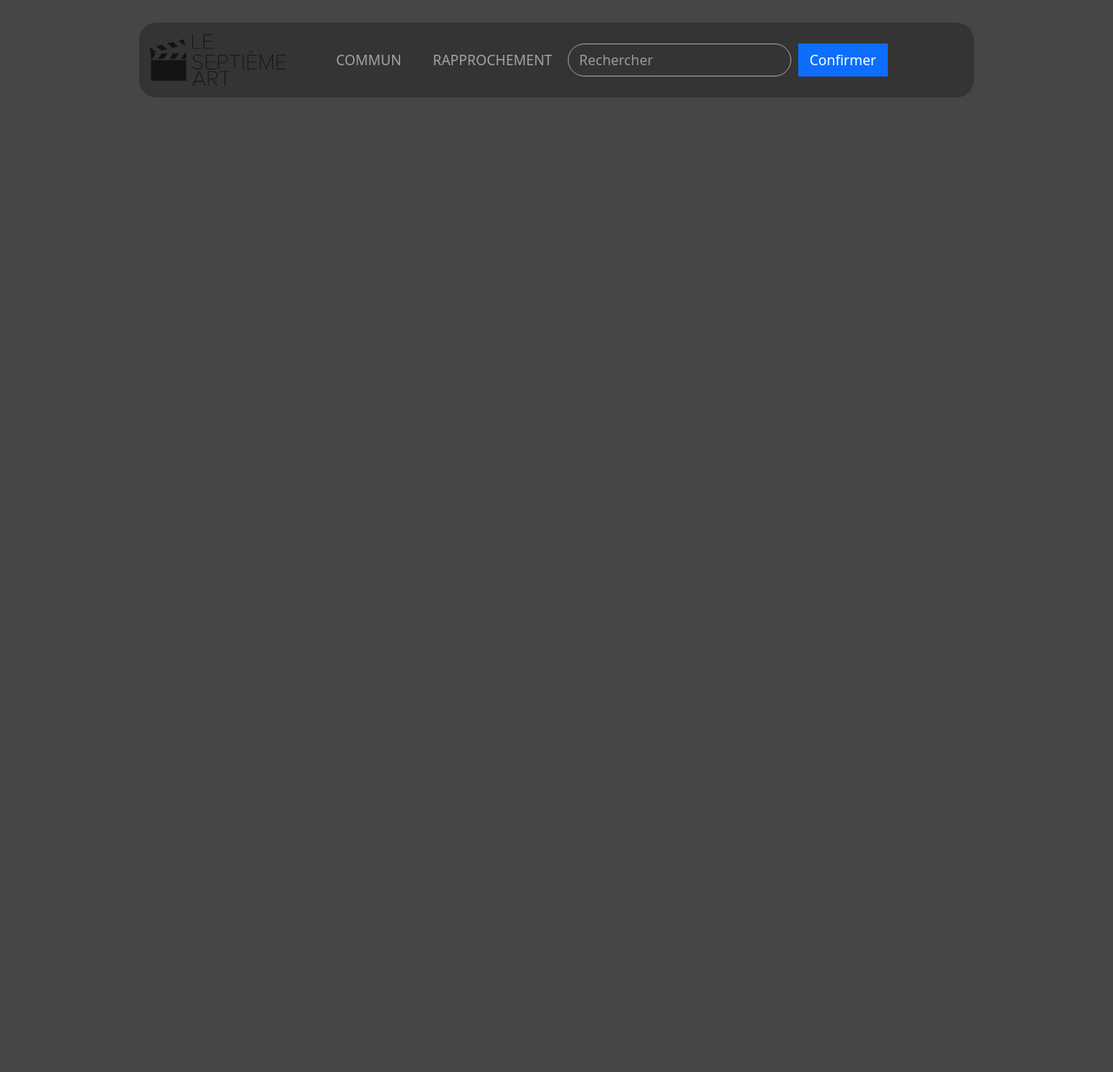
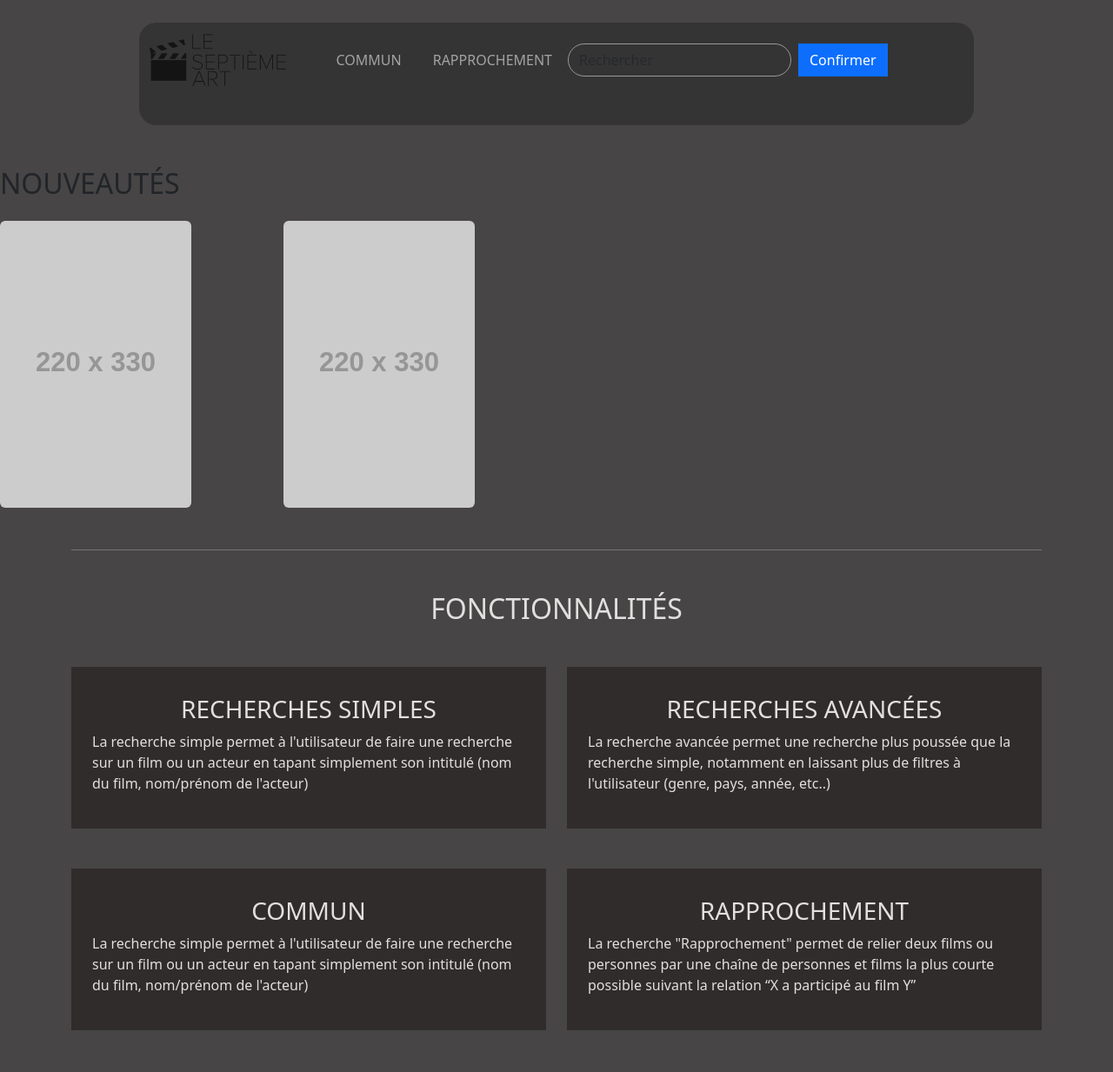
Before and after one commit to YassineLC/SAE301, a PHP site: page / in a window 1280 px wide. Shown: the whole page at 87% size. Before the commit the page ends 112 px from the top, so only its background shows below. Run offline with PHP 8.4, Linux system fonts and the light colour scheme; grey boxes labelled with a size stand in for pictures from a placeholder-image service; some libraries are stand-ins or nearby versions.

Commit message:
ajout des fonctionnalites sur la vue home

```diff
--- a/site/Content/css/view_home.css
+++ b/site/Content/css/test.css
@@ -82,6 +82,37 @@
     color: #9A9999;
 }
 
-.form-control::placeholder {
-    color: #9A9999;
+#fonctionnalites h2 {
+    color: #e2dfdf;
 }
+
+.feature-content {
+    background-color: #312C2C;
+}
+
+
+.fonc-box {
+    color: #e2dfdf;
+    margin-bottom: 1rem;
+    transition: background-color 0.3s ease; /* Adjust time and easing function as needed */
+}
+
+.fonc-box:hover {
+    background-color: black; /* Replace with your desired hover color */
+}
+
+.features-grid {
+    display: grid;
+    grid-template-columns: 1fr; /* Creates one column */
+    gap: 30px; /* adjust as needed */
+}
+
+@media (min-width: 600px) {
+    .features-grid {
+        grid-template-columns: 1fr; /* Keeps one column on larger screens */
+    }
+}
+
+.container {
+    margin-bottom: 2rem;
+}
--- a/site/Models/Model.php
+++ b/site/Models/Model.php
@@ -142,4 +142,5 @@
 
         return $result;
     }
+
 }
--- a/site/Views/view_home.php
+++ b/site/Views/view_home.php
@@ -4,7 +4,7 @@
     <meta charset="UTF-8">
     <meta name="viewport" content="width=device-width, initial-scale=1.0">
     <link href="Content/css/bootstrap.min.css" rel="stylesheet">
-    <link href="Content/css/view_home.css" rel="stylesheet">
+    <link href="Content/css/test.css" rel="stylesheet">
     <title>Page d'accueil</title>
     <script>
         function updateFormAction() {
@@ -13,6 +13,20 @@
             form.action = "?controller=home&action=recherche&recherche=" + encodeURIComponent(rechercheValue);
         }
     </script>
+    <style>
+        .feature-hover {
+    transition: background-color 0.3s ease;
+}
+
+.feature-hover:hover {
+    background-color: #your-hover-color; /* Replace with your desired hover color */
+}
+
+.feature-block:focus .feature-hover,
+.feature-block:focus-within .feature-hover {
+    background-color: #your-hover-color; /* Replace with your desired hover color */
+}
+    </style>
 </head>
 <body>
     <div id="navbar">
@@ -43,5 +57,88 @@
         </nav>
     </div>
     <script src="Content/js/bootstrap.bundle.min.js"></script>
+
+    <section class="my-5">
+    <h2 class="h2 mb-4">NOUVEAUTÉS</h2>
+    <div class="row row-cols-1 row-cols-md-4 g-4">
+        <!-- Repeat for each movie item -->
+        <div class="col">
+            <img src="https://placehold.co/220x330?text=Movie+Thumbnail&fontsize=25" alt="Movie thumbnail for 'Movie Title'" class="img-fluid rounded">
+        </div>
+        <div class="col">
+            <img src="https://placehold.co/220x330?text=Movie+Thumbnail&fontsize=25" alt="Movie thumbnail for 'Movie Title'" class="img-fluid rounded">
+        </div>
+        <!-- ... -->
+    </div>
+    </section>
+
+    <section id="fonctionnalites" class="py-8 text-white">
+        <div class="container">
+            <hr class="border-gray-800">
+            <h2 id="fonc-title" class="text-2xl font-semibold my-5 text-center">FONCTIONNALITÉS</h2>
+            <div class="row g-4 justify-content-center">
+
+                <div class="features-grid">
+
+                <!-- Row 1 -->
+                <div class="row">
+
+                    <!-- Feature 1 -->
+                    <div class="feature col-md-6">
+                        <a class="feature-block text-decoration-none">
+                            <div class="fonc-box feature-content p-4">
+                                <i class="fas fa-search-plus fa-2x"></i>
+                                <h3 class="text-center text-xl font-semibold mt-2">RECHERCHES SIMPLES</h3>
+                                <p feature-text>La recherche simple permet à l'utilisateur de faire une recherche sur un film ou un acteur en tapant simplement son intitulé (nom du film, nom/prénom de l'acteur)</p>
+                            </div>
+                        </a>
+                    </div>
+
+                    <!-- Feature 2 -->
+                    <div class="col-md-6">
+                        <a class="feature-block text-decoration-none">
+                            <div class="fonc-box feature-content p-4">
+                                <i class="fas fa-cogs fa-2x"></i>
+                                <h3 class="text-center text-xl font-semibold mt-2">RECHERCHES AVANCÉES</h3>
+                                <p>La recherche avancée permet une recherche plus poussée que la recherche simple, notamment en laissant plus de filtres à l'utilisateur (genre, pays, année, etc..)</p>
+                            </div>
+                        </a>
+                    </div>
+
+                </div>
+
+                <!-- Row 2 -->
+                <div class="row">
+
+                    <!-- Feature 3 -->
+                    <div class="feature col-md-6">
+                        <a class="feature-block text-decoration-none">
+                            <div class="fonc-box feature-content p-4">
+                                <i class="fas fa-search-plus fa-2x"></i>
+                                <h3 class="text-center text-xl font-semibold mt-2">COMMUN</h3>
+                                <p feature-text>La recherche simple permet à l'utilisateur de faire une recherche sur un film ou un acteur en tapant simplement son intitulé (nom du film, nom/prénom de l'acteur)</p>
+                            </div>
+                        </a>
+                    </div>
+
+                    <!-- Feature 4 -->
+                    <div class="feature col-md-6">
+                        <a class="feature-block text-decoration-none">
+                            <div class="fonc-box feature-content p-4">
+                                <i class="fas fa-search-plus fa-2x"></i>
+                                <h3 class="text-center text-xl font-semibold mt-2">RAPPROCHEMENT</h3>
+                                <p feature-text>La recherche "Rapprochement" permet de relier deux films ou personnes par une chaîne de personnes et films la plus courte possible suivant la relation “X a participé au film Y”</p>
+                            </div>
+                        </a>
+                    </div>
+
+                </div>
+
+                </div>
+
+            </div>
+        </div>
+    </section>
+
 </body>
 </html>
```
Also changed, not shown: site/Views/tmp.txt (added, +30 -0 lines), site/Views/view_test.html (added, +89 -0 lines).
